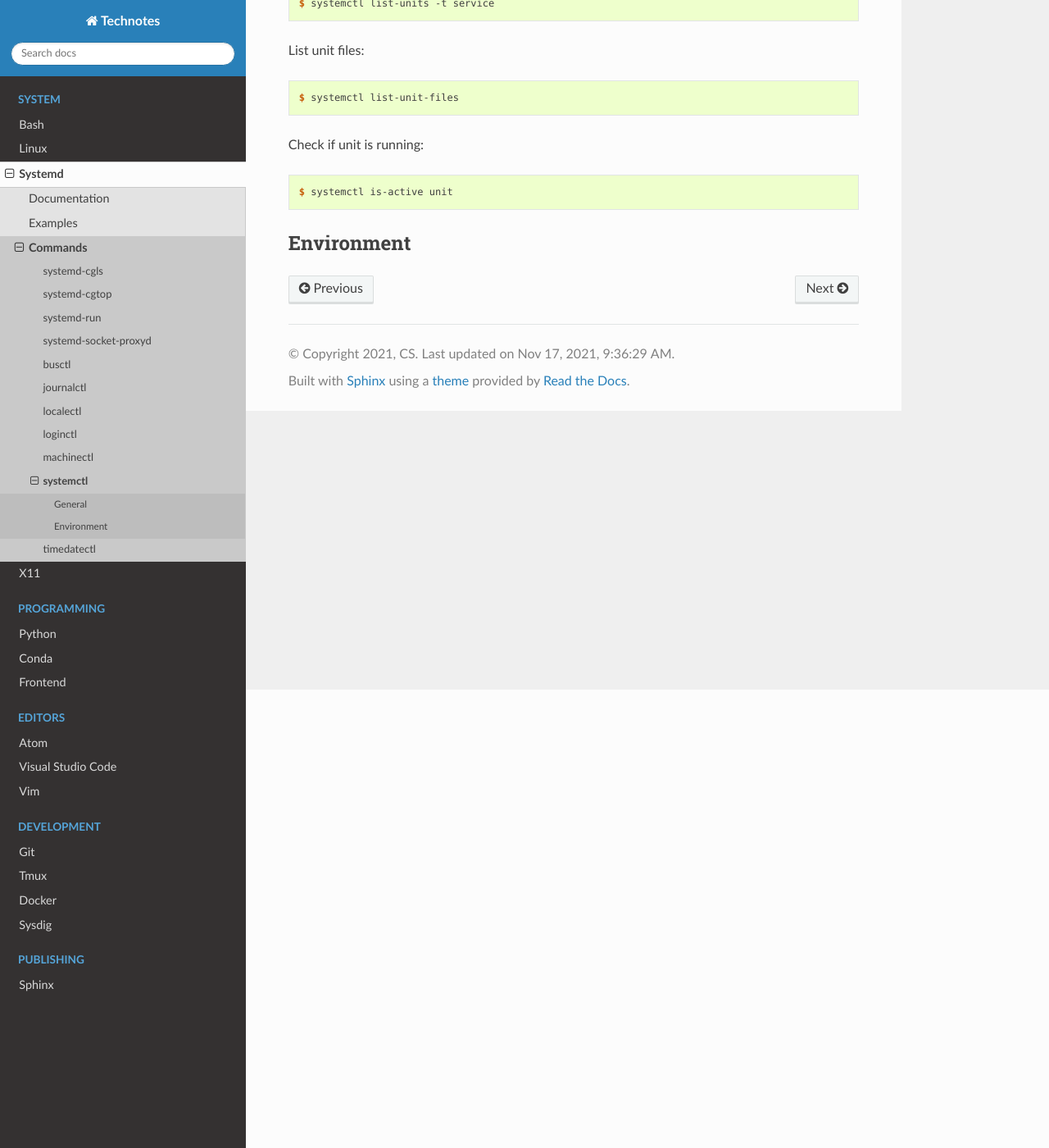
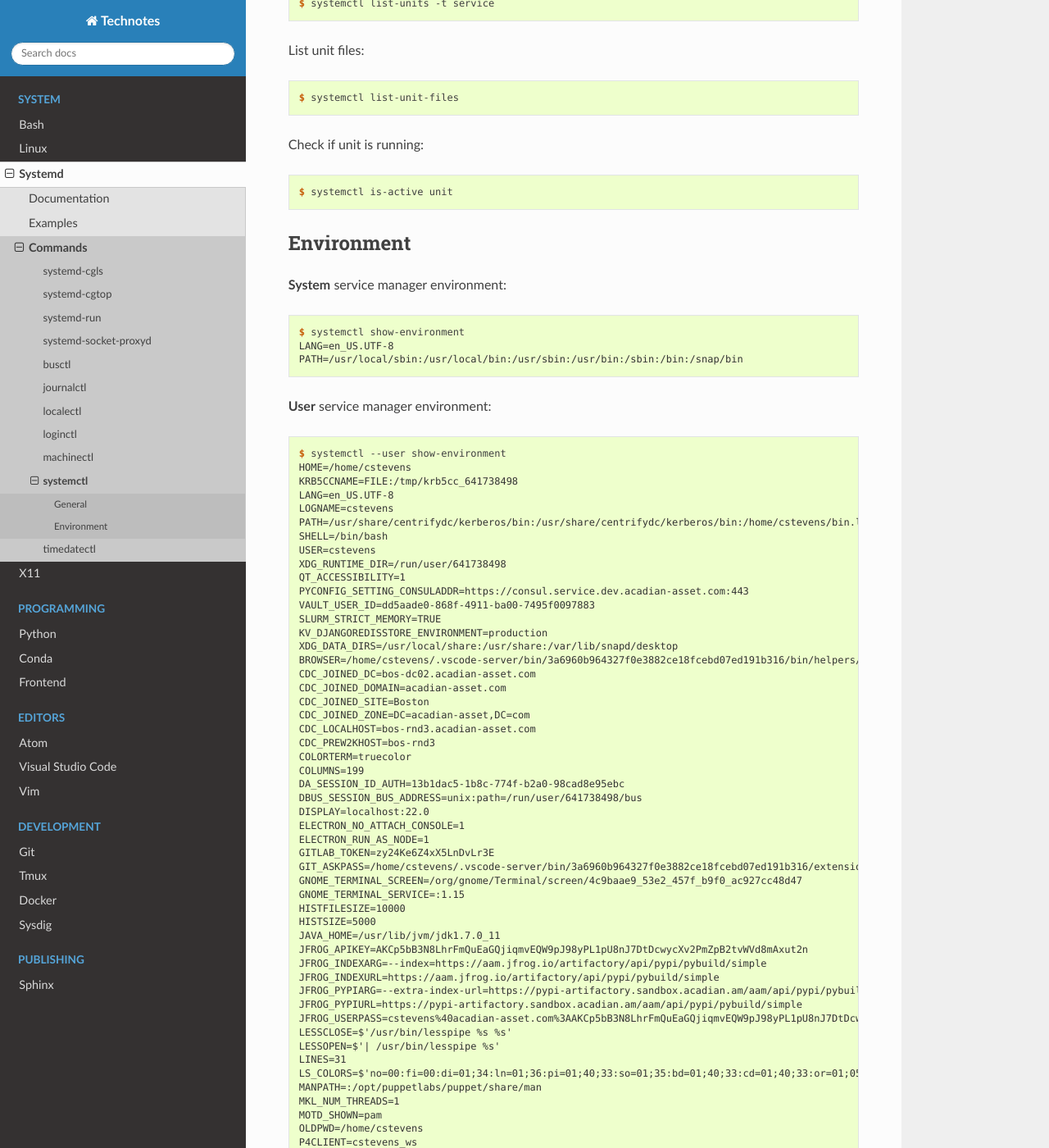
Before and after one commit to heterotopian/technotes, a Sphinx documentation site: the page built from source/systemd/controller/systemctl.rst, in a window 1280 px wide and 1400 px high, scrolled down 559 px. Shown: the whole window at 82% size. Built offline with Sphinx 7.4.7 and the Read the Docs theme 2.0.0, drawn with Linux system fonts in a browser that asks for light colours; cross-references to code outside the pages are shown as plain code; some of the changed text lies outside the part shown.

Commit message:
Add environments

```diff
--- a/source/systemd/controller/systemctl.rst
+++ b/source/systemd/controller/systemctl.rst
@@ -31,5 +31,97 @@ Check if unit is running::
     $ systemctl is-active unit
 
 
+
 Environment
 ===========
+
+**System** service manager environment::
+
+    $ systemctl show-environment
+    LANG=en_US.UTF-8
+    PATH=/usr/local/sbin:/usr/local/bin:/usr/sbin:/usr/bin:/sbin:/bin:/snap/bin
+
+**User** service manager environment::
+
+    $ systemctl --user show-environment
+    HOME=/home/cstevens
+    KRB5CCNAME=FILE:/tmp/krb5cc_641738498
+    LANG=en_US.UTF-8
+    LOGNAME=cstevens
+    PATH=/usr/share/centrifydc/kerberos/bin:/usr/share/centrifydc/kerberos/bin:/home/cstevens/bin.local:/home/cstevens/bin:/home/cstevens/.okta/bin:/usr/share/centrifydc/kerberos/bin:/usr/local/sbin:/usr/local/bin:/usr/sbin:/usr/bin:/sbin:/bin:/usr/games:/usr/local/games:/snap/bin:/usr/share/centrifydc/kerberos/bin:/usr/share/centrifydc/kerberos/sbin:/opt/puppetlabs/bin
+    SHELL=/bin/bash
+    USER=cstevens
+    XDG_RUNTIME_DIR=/run/user/641738498
+    QT_ACCESSIBILITY=1
+    PYCONFIG_SETTING_CONSULADDR=https://consul.service.dev.acadian-asset.com:443
+    VAULT_USER_ID=dd5aade0-868f-4911-ba00-7495f0097883
+    SLURM_STRICT_MEMORY=TRUE
+    KV_DJANGOREDISSTORE_ENVIRONMENT=production
+    XDG_DATA_DIRS=/usr/local/share:/usr/share:/var/lib/snapd/desktop
+    BROWSER=/home/cstevens/.vscode-server/bin/3a6960b964327f0e3882ce18fcebd07ed191b316/bin/helpers/browser.sh
+    CDC_JOINED_DC=bos-dc02.acadian-asset.com
+    CDC_JOINED_DOMAIN=acadian-asset.com
+    CDC_JOINED_SITE=Boston
+    CDC_JOINED_ZONE=DC=acadian-asset,DC=com
+    CDC_LOCALHOST=bos-rnd3.acadian-asset.com
+    CDC_PREW2KHOST=bos-rnd3
+    COLORTERM=truecolor
+    COLUMNS=199
+    DA_SESSION_ID_AUTH=13b1dac5-1b8c-774f-b2a0-98cad8e95ebc
+    DBUS_SESSION_BUS_ADDRESS=unix:path=/run/user/641738498/bus
+    DISPLAY=localhost:22.0
+    ELECTRON_NO_ATTACH_CONSOLE=1
+    ELECTRON_RUN_AS_NODE=1
+    GITLAB_TOKEN=zy24Ke6Z4xX5LnDvLr3E
+    GIT_ASKPASS=/home/cstevens/.vscode-server/bin/3a6960b964327f0e3882ce18fcebd07ed191b316/extensions/git/dist/askpass.sh
+    GNOME_TERMINAL_SCREEN=/org/gnome/Terminal/screen/4c9baae9_53e2_457f_b9f0_ac927cc48d47
+    GNOME_TERMINAL_SERVICE=:1.15
+    HISTFILESIZE=10000
+    HISTSIZE=5000
+    JAVA_HOME=/usr/lib/jvm/jdk1.7.0_11
+    JFROG_APIKEY=AKCp5bB3N8LhrFmQuEaGQjiqmvEQW9pJ98yPL1pU8nJ7DtDcwycXv2PmZpB2tvWVd8mAxut2n
+    JFROG_INDEXARG=--index=https://aam.jfrog.io/artifactory/api/pypi/pybuild/simple
+    JFROG_INDEXURL=https://aam.jfrog.io/artifactory/api/pypi/pybuild/simple
+    JFROG_PYPIARG=--extra-index-url=https://pypi-artifactory.sandbox.acadian.am/aam/api/pypi/pybuild/simple
+    JFROG_PYPIURL=https://pypi-artifactory.sandbox.acadian.am/aam/api/pypi/pybuild/simple
+    JFROG_USERPASS=cstevens%40acadian-asset.com%3AAKCp5bB3N8LhrFmQuEaGQjiqmvEQW9pJ98yPL1pU8nJ7DtDcwycXv2PmZpB2tvWVd8mAxut2n
+    LESSCLOSE=$'/usr/bin/lesspipe %s %s'
+    LESSOPEN=$'| /usr/bin/lesspipe %s'
+    LINES=31
+    LS_COLORS=$'no=00:fi=00:di=01;34:ln=01;36:pi=01;40;33:so=01;35:bd=01;40;33:cd=01;40;33:or=01;05;37;41:mi=01;05;37;41:ex=01;32'
+    MANPATH=:/opt/puppetlabs/puppet/share/man
+    MKL_NUM_THREADS=1
+    MOTD_SHOWN=pam
+    OLDPWD=/home/cstevens
+    P4CLIENT=cstevens_ws
+    P4CONFIG=.p4config
+    P4PORT=tcp:bos-perforce01:1666
+    PS1=$'\\[\\e[1;33m\\]\\u@\\h\\[\\e[m\\] \\[\\e[1;36m\\]\\w\\[\\e[m\\] $(parse_git_branch)$ '
+    PWD=/home/cstevens
+    PYTHONPATH=/home/cstevens/ws/aam/latest/coreengine/src:/home/cstevens/ws/aam/latest:/home/cstevens/ws/aam/latest/runner/src:/home/cstevens/ws/aam/latest/factors/src:/home/cstevens/ws/aam/latest/python-util/src:/home/cstevens/ws/aam/latest/datalib/src:/home/cstevens/ws/aam/latest/db/src:/home/cstevens/ws/aam/latest/macro/src:/home/cstevens/ws/aam/latest/neo/src
+    PYTHON_KEYRING_BACKEND=keyring.backends.null.Keyring
+    SHLVL=3
+    SSH_CLIENT=$'10.10.30.18 55999 22'
+    SSH_CONNECTION=$'10.10.30.18 55999 10.3.102.186 22'
+    SSH_TTY=/dev/pts/44
+    TERM=screen-256color
+    TERM_PROGRAM=vscode
+    TERM_PROGRAM_VERSION=1.62.2
+    TMUX=/tmp/tmux-641738498/default,187990,0
+    TMUX_PANE=%145
+    USER_PRINCIPAL_NAME=cstevens@ACADIAN-ASSET.COM
+    VSCODE_AGENT_FOLDER=/home/cstevens/.vscode-server
+    VSCODE_CWD=/home/cstevens
+    VSCODE_GIT_ASKPASS_EXTRA_ARGS=
+    VSCODE_GIT_ASKPASS_MAIN=/home/cstevens/.vscode-server/bin/3a6960b964327f0e3882ce18fcebd07ed191b316/extensions/git/dist/askpass-main.js
+    VSCODE_GIT_ASKPASS_NODE=/home/cstevens/.vscode-server/bin/3a6960b964327f0e3882ce18fcebd07ed191b316/node
+    VSCODE_GIT_IPC_HANDLE=/run/user/641738498/vscode-git-27cf537747.sock
+    VSCODE_INJECT_NODE_MODULE_LOOKUP_PATH=/home/cstevens/.vscode-server/bin/3a6960b964327f0e3882ce18fcebd07ed191b316/remote/node_modules
+    VSCODE_IPC_HOOK_CLI=/run/user/641738498/vscode-ipc-a14cf277-446c-4080-8029-1dc2a0d01807.sock
+    VTE_VERSION=6003
+    WORKSPACE=/home/cstevens/ws
+    XDG_SESSION_CLASS=user
+    XDG_SESSION_ID=1080
+    XDG_SESSION_TYPE=tty
+    _=/usr/bin/dbus-update-activation-environment
+    editor=vim
```
